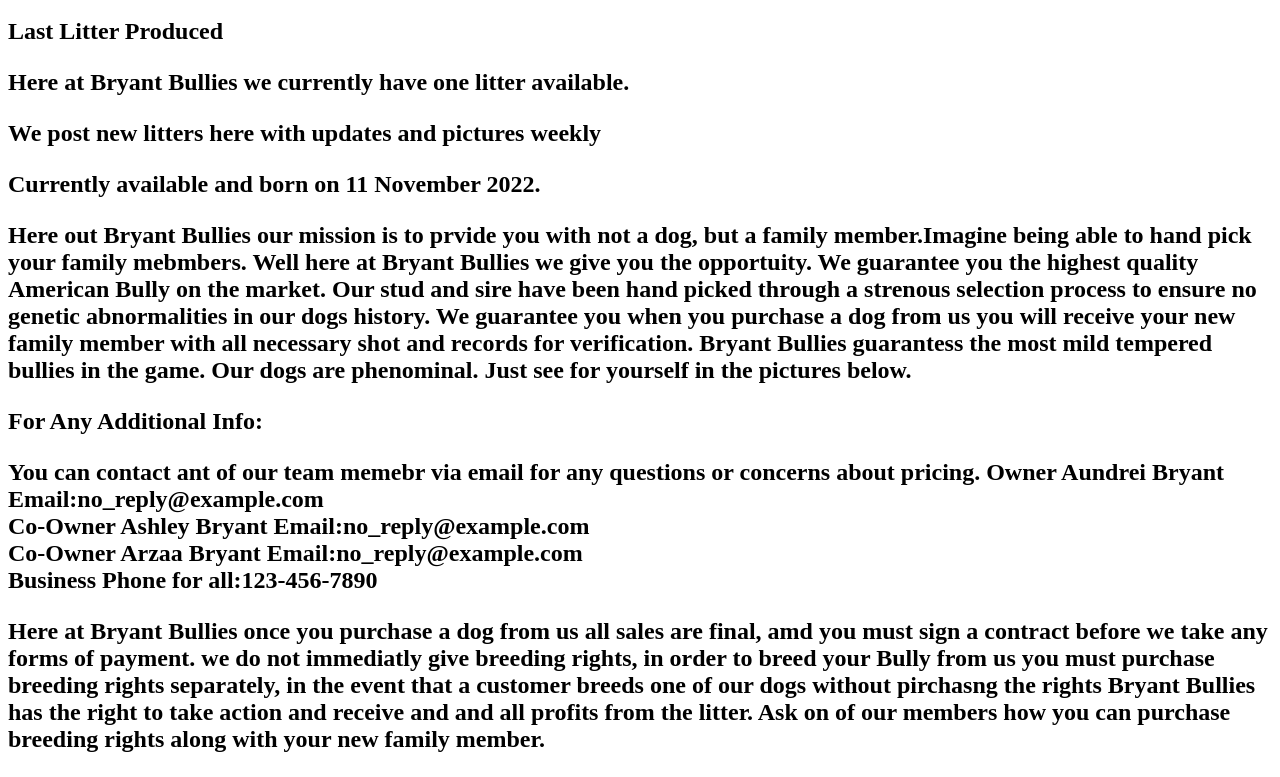
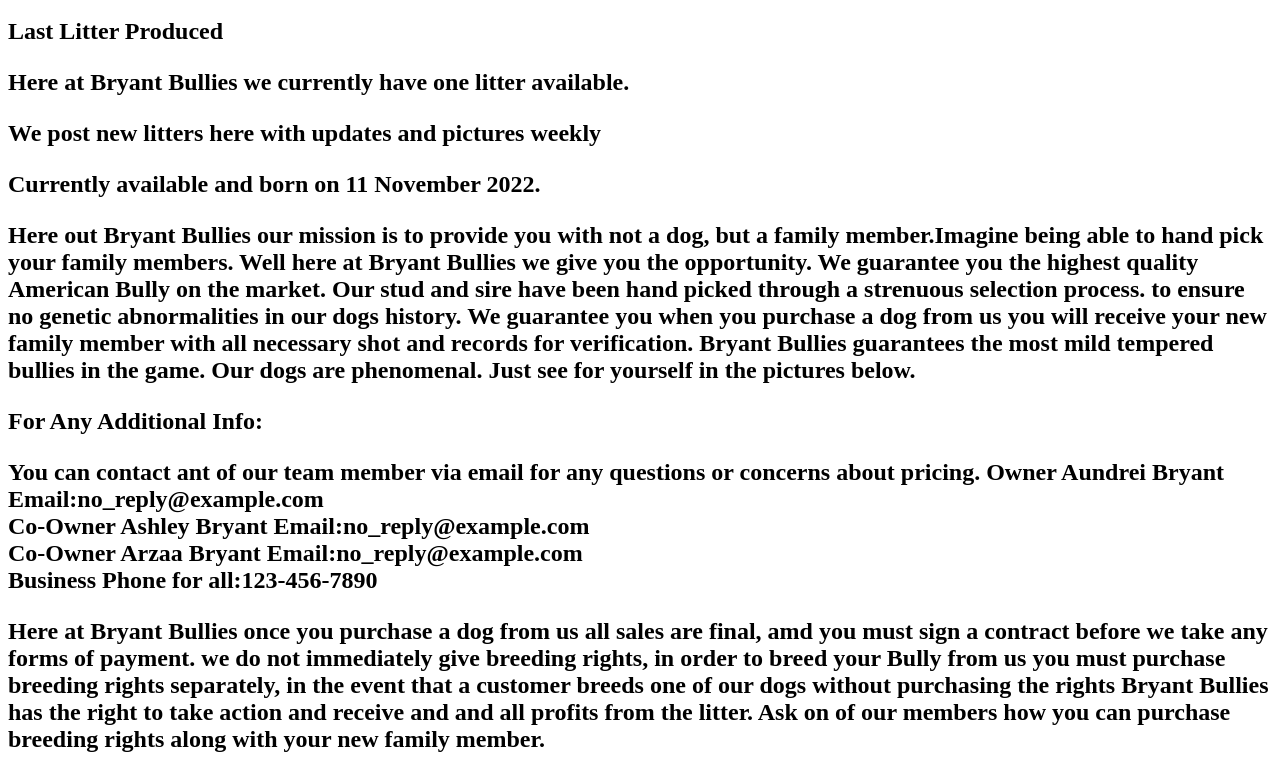
Before and after one commit to dreidoe/Businessletter, a plain HTML site: page index.html in a window 1280 px wide. Shown: the part 48-825 px from the top of the page. Drawn offline with Linux system fonts and the light colour scheme.

Commit message:
Spelling errors corrected

```diff
--- a/index.html
+++ b/index.html
@@ -7,21 +7,21 @@
         <p>Currently available and born on <time date time="2022-11-11">11 November 2022.</time><p>
     </section>
 
-    <p>Here out Bryant Bullies our mission is to prvide you with not a dog, but a family member.Imagine being able to hand pick your family mebmbers.
-        Well here at Bryant Bullies we give you the opportuity.
-        We guarantee you the highest quality American Bully on the market. Our stud and sire have been hand picked through a strenous selection process
+    <p>Here out Bryant Bullies our mission is to provide you with not a dog, but a family member.Imagine being able to hand pick your family members.
+        Well here at Bryant Bullies we give you the opportunity.
+        We guarantee you the highest quality American Bully on the market. Our stud and sire have been hand picked through a strenuous selection process.
         to ensure no genetic abnormalities in our dogs history. We guarantee you when you purchase a dog from us you will receive your new family member with all necessary shot and records for verification.
-        Bryant Bullies guarantess the most mild tempered bullies in the game. Our dogs are phenominal. Just see for yourself in the pictures below.</p>
+        Bryant Bullies guarantees the most mild tempered bullies in the game. Our dogs are phenomenal. Just see for yourself in the pictures below.</p>
 
         <Strong>For Any Additional Info:</strong>
-            <p>You can contact ant of our team memebr via email for any questions or concerns about pricing.
+            <p>You can contact ant of our team member via email for any questions or concerns about pricing.
             Owner Aundrei Bryant Email:<a herf="mailto:no_reply@example.com">no_reply@example.com<br /></a>
             Co-Owner Ashley Bryant Email:<a herf="mailto:no_reply@example.com">no_reply@example.com<br /></a>
             Co-Owner Arzaa Bryant Email:<a herf="mailto:no_reply@example.com">no_reply@example.com<br /></a>
             Business Phone for all:<a herf="tel:1234567890">123-456-7890<br /></a></p>
 
             <p>Here at Bryant Bullies once you purchase a dog from us all sales are final, amd you must sign a contract before
-                we take any forms of payment. we do not immediatly give breeding rights, in order to breed your Bully from us
-                you must purchase breeding rights separately, in the event that a customer breeds one of our dogs without pirchasng the rights
+                we take any forms of payment. we do not immediately give breeding rights, in order to breed your Bully from us
+                you must purchase breeding rights separately, in the event that a customer breeds one of our dogs without purchasing the rights
                 Bryant Bullies has the right to take action and receive and and all profits from the litter.
                 Ask on of our members how you can purchase breeding rights along with your new family member.</p>
```
